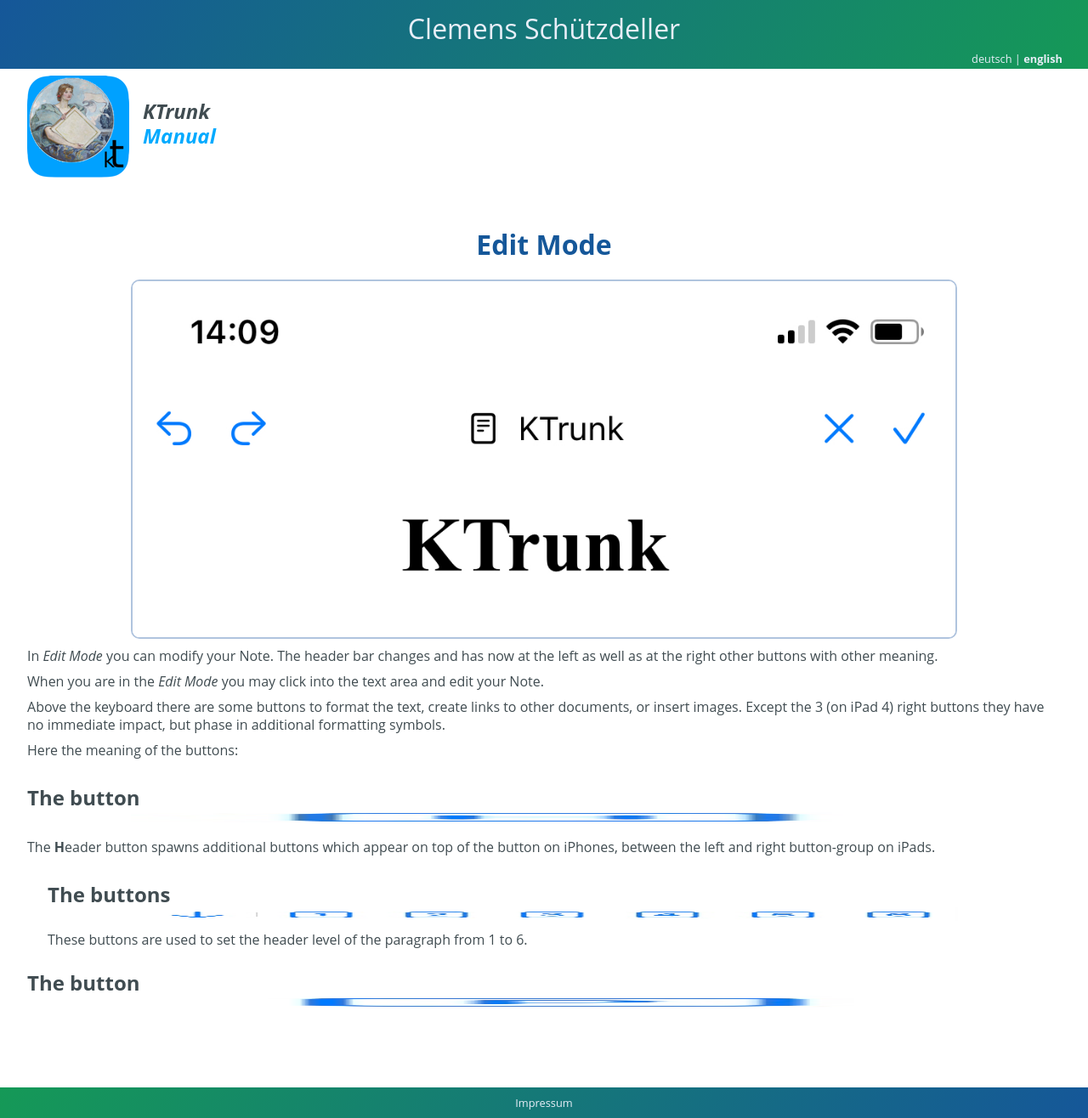
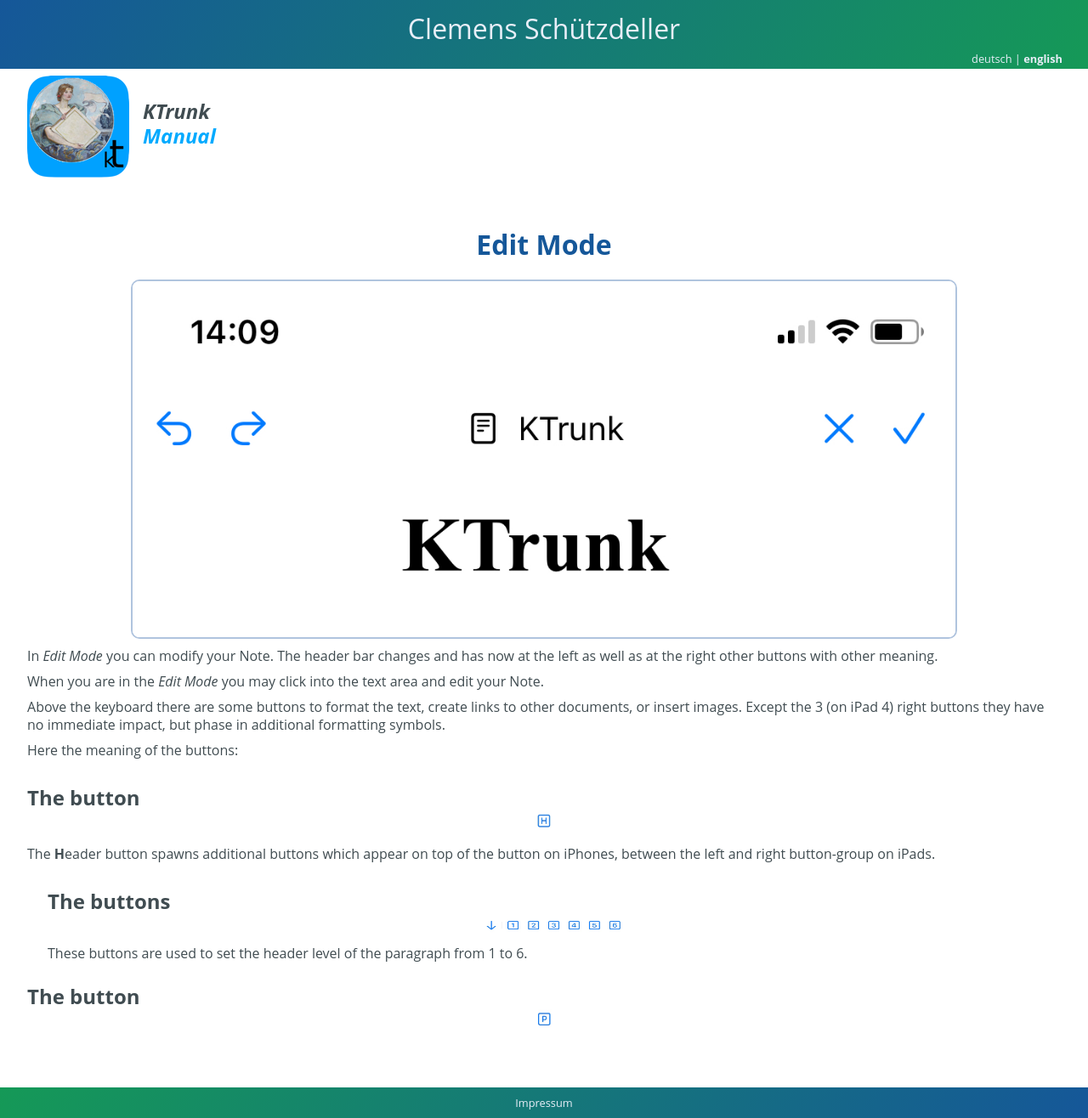
Before and after one commit to cs-LA/home, a Jekyll site: the page built from KTrunk/Manual/EditMode.md, in a window 1280 px wide. Shown: the whole page at 85% size. Built offline with Jekyll 4.4.1, drawn with Linux system fonts in a browser that asks for light colours; our own code applies the rules of GitHub Pages for plain Markdown files.

Commit message:
Update EditMode.md

```diff
--- a/KTrunk/Manual/EditMode.md
+++ b/KTrunk/Manual/EditMode.md
@@ -28,19 +28,19 @@
 <span class="en">Here the meaning of the buttons:</span>
 <span class="de">Hier die Bedeutung der Schaltflächen:</span>
 
-<h3><span class="en">The button</span><span class="de">Die Schaltfläche</span> <img src="EditButtonH.jpg" height=16 width=16></h3>
+<h3><span class="en">The button</span><span class="de">Die Schaltfläche</span> <img src="EditButtonH.jpg" style="height: 1em; width: 1em;"></h3>
 
 <span class="en">The <b>H</b>eader button spawns additional buttons which appear on top of the button on iPhones, between the left and right button-group on iPads.</span>
 <span class="de">Die <b>H</b>-Schaltfläche (<i>Header</i>) bringt weiter Schaltflächen zum Vorschein, die auf iPhones oberhalb der Schaltfläche, auf iPads zwischen den linken und rechten Schaltflächen-Gruppen erscheinen.</span>
 
 <div style="margin-left: 1.5em">
-<h3><span class="en">The buttons</span><span class="de">Die Schaltflächen</span> <img src="EditButtonHn.jpg" height=16 width=102></h3>
+<h3><span class="en">The buttons</span><span class="de">Die Schaltflächen</span> <img src="EditButtonHn.jpg" style="height: 1em; width: 7em;"></h3>
 
 <span class="en">These buttons are used to set the header level of the paragraph from 1 to 6.</span>
 <span class="de">DieseSchaltflächen legen die Überschriften-Ebene von 1 bis 6 fest.</span>
 </div>
 
-<h3><span class="en">The button</span><span class="de">Die Schaltfläche</span> <img src="EditButtonP.jpg" height=16 width=16></h3>
+<h3><span class="en">The button</span><span class="de">Die Schaltfläche</span> <img src="EditButtonP.jpg" style="height: 1em; width: 1em;"></h3>
 
 <span class="en"></span>
 <span class="de"></span>
```
